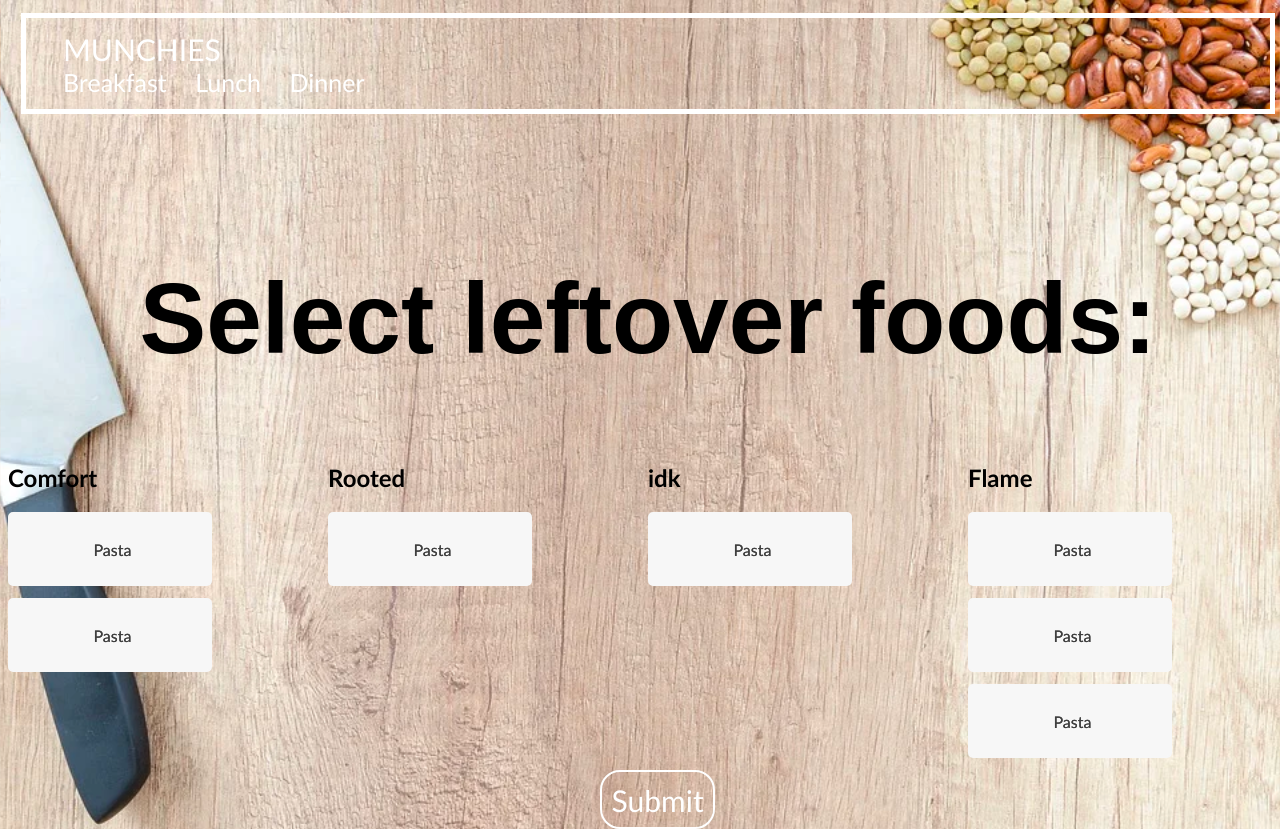
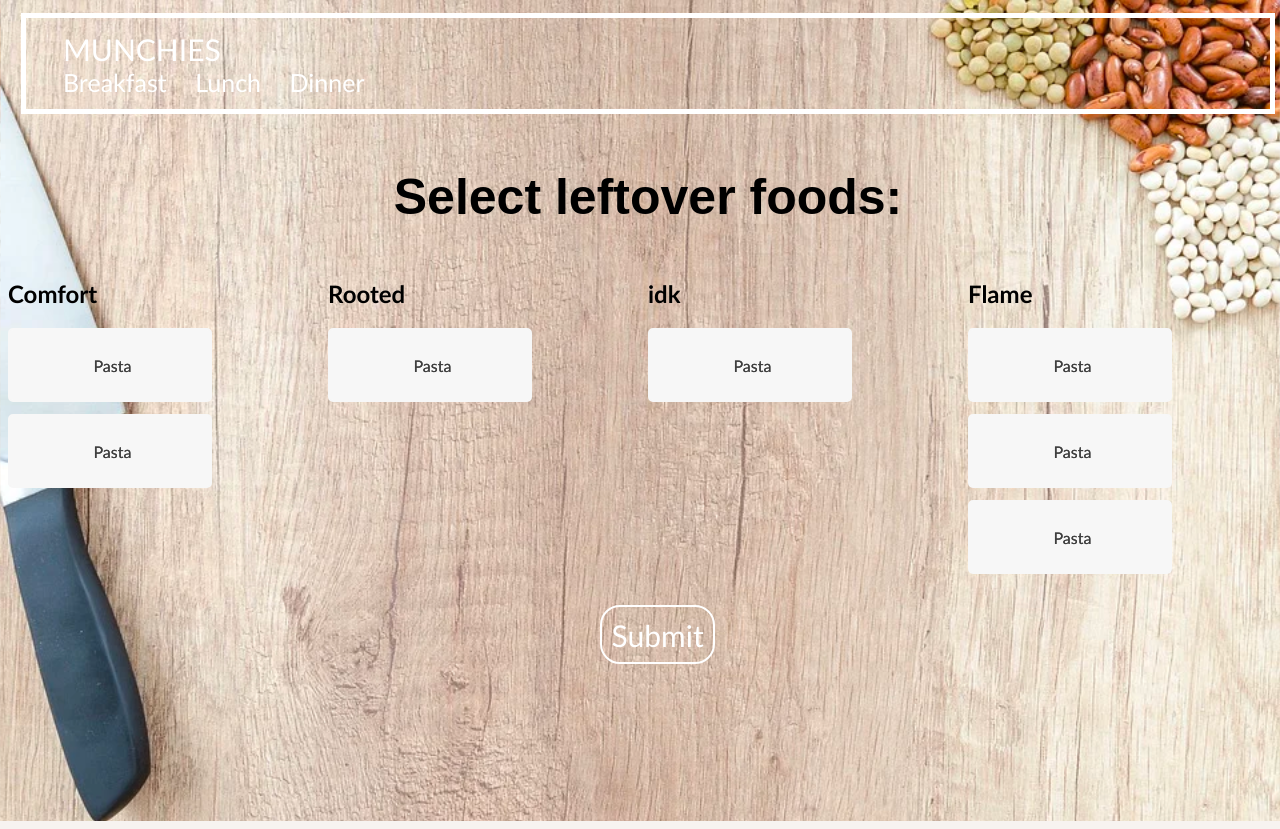
Before and after one commit to amamywang/wildhacks-project, a Flask app: page /breakfast.html in a window 1280 px wide. Run offline with Flask 2, Linux system fonts and the light colour scheme.

Commit message:
new^4 breakfast

```diff
--- a/static/css/breakfast.css
+++ b/static/css/breakfast.css
@@ -3,6 +3,7 @@
 }
 
 body {
+  /* sets background image, makes size adjustable */
   background-image: url("../images/mainbackground.png");
   background-repeat: no-repeat;
   background-position: center;
@@ -10,6 +11,13 @@ body {
   background-size: cover;
   width: 100%;
   height:100vh;
+  /* prevents horizontal scrolling */
+  max-width: 100%;
+  overflow-x: hidden;
+}
+
+header {
+  font-size: 5px;
 }
 
 .topnav {
@@ -55,11 +63,11 @@ img {
 }
 
 #web-head {
-  padding: 80px;
+  padding: 20px;
   padding-bottom: 0px;
   text-align: center;
   color: black;
-  font-size: 100px;
+  font-size: 50px;
   font-family: sans-serif;
 }
 
--- a/templates/breakfast.html
+++ b/templates/breakfast.html
@@ -93,7 +93,7 @@
           </div>
 
          </div>
-
+         <br />
          <div class="row">
            <a href="finish.html"><button id="bttn">Submit</button></a>
          </div>
```
Lines whose indentation alone changed are shown as unchanged.
